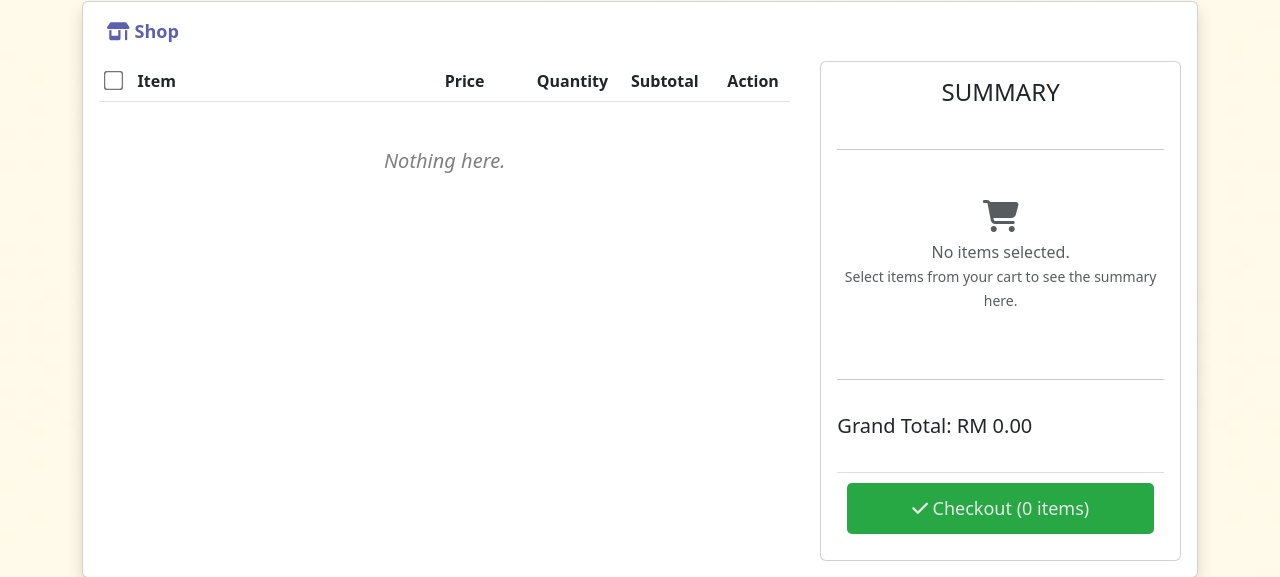
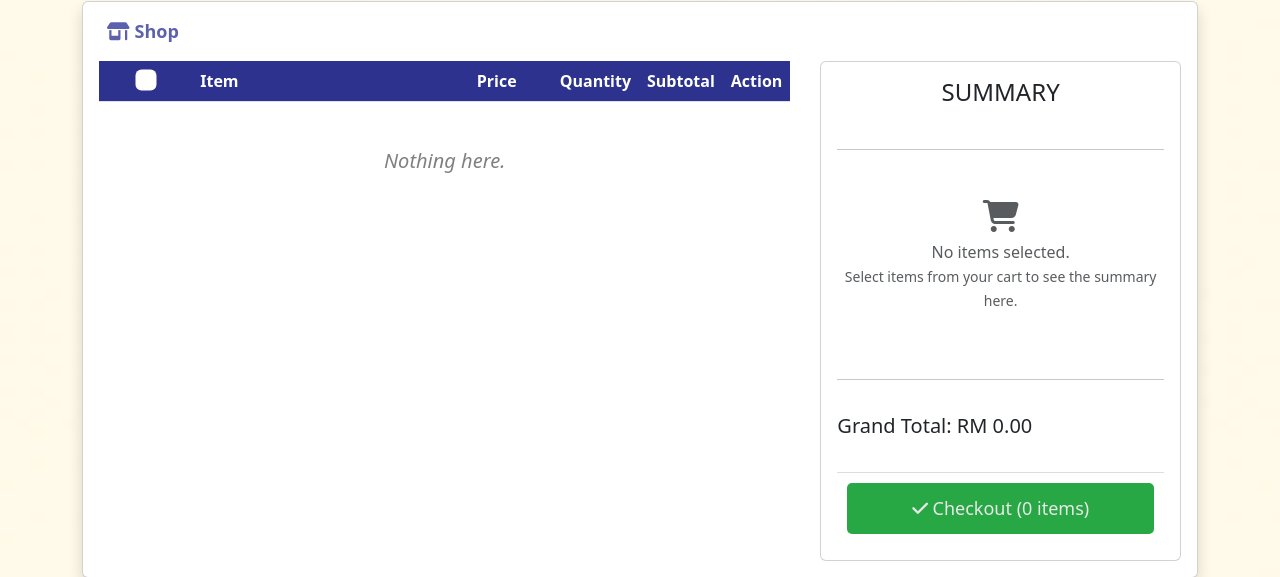
Before and after one commit to Rui811/Cloud_Assignment, a PHP site: page /cart.php in a window 1280 px wide. Shown: the part 121-698 px from the top of the page. Run offline with PHP 8.4, Linux system fonts and the light colour scheme; the visitor is signed in with stand-in values (Sample User, id 1); data that the repository does not hold is empty; some libraries are stand-ins or nearby versions.

Commit message:
fix cart remark display bugs

```diff
--- a/cart.php
+++ b/cart.php
@@ -57,6 +57,18 @@ $customer_id = $_SESSION['user_id'];
                 padding-right: 10px;
             }
 
+            .cart-items table {
+                margin-bottom: 0;
+            }
+
+            .cart-items thead th {
+                position: sticky;
+                top: 0;
+                background-color: #2D328F;
+                color: white;
+                z-index: 1;
+            }
+
             .summary-card {
                 width: 100%;
                 position: sticky;
@@ -114,8 +126,54 @@ $customer_id = $_SESSION['user_id'];
             }
 
             .checkout-selection, .checkout-selection-all {
+                appearance: none;
+                -webkit-appearance: none;
+                -moz-appearance: none;
+                width: 14px;
+                height: 14px;
+                border-radius: 4px;
+                cursor: pointer;
+                position: relative;
+                outline: none;
                 transform: scale(1.5);
                 transition: 0.3s ease;
+            }
+
+            .checkout-selection {
+                border: 2px solid #2D328F;
+
+                &:checked {
+                    background-color: #2D328F;
+                    border-color: #2D328F;
+
+                    &::after {
+                        content: '\2713'; /* ✓ checkmark */
+                        position: absolute;
+                        color: white;
+                        font-size: 14px;
+                        line-height: 10px;
+                    }
+                }
+            }
+
+            .checkout-selection-all {
+                border-color: white;
+                background-color: white;
+
+                &:checked {
+                    background-color: white;
+                    border-color: white;
+
+                    &::after {
+                        content: '\2713'; /* ✓ checkmark */
+                        position: absolute;
+                        top: 0;
+                        left: 2px;
+                        color: #2D328F;
+                        font-size: 14px;
+                        line-height: 14px;
+                    }
+                }
             }
 
             .quantity-container {
@@ -173,7 +231,7 @@ $customer_id = $_SESSION['user_id'];
             }
 
             #cart-summary-items {
-                max-height: 300px;
+                max-height: 250px;
                 overflow-y: auto;
                 padding-right: 5px;
             }
@@ -193,9 +251,9 @@ $customer_id = $_SESSION['user_id'];
                         <!-- Cart Items (Fetched using AJAX) -->
                         <div class="cart-items">
                             <table class="table mb-4">
-                                <thead style="background-color: #2D328F; color: white;">
+                                <thead>
                                     <tr>
-                                        <th width="2%">
+                                        <th style="min-width: 40px;" class="text-center align-middle">
                                             <input type="checkbox" name="" class="checkout-selection-all" id="" />
                                         </th>
                                         <th width="40%" colspan="2">Item</th>
@@ -287,7 +345,7 @@ $customer_id = $_SESSION['user_id'];
 
                                     items += `
                                         <tr class="cart-item-row">
-                                            <td>
+                                            <td class="text-center align-middle">
                                                 <input type="checkbox" name="selected_items[]" class="checkout-selection" value="${item.cart_id}" />
                                             </td>
                                             <td width="15%">
```
